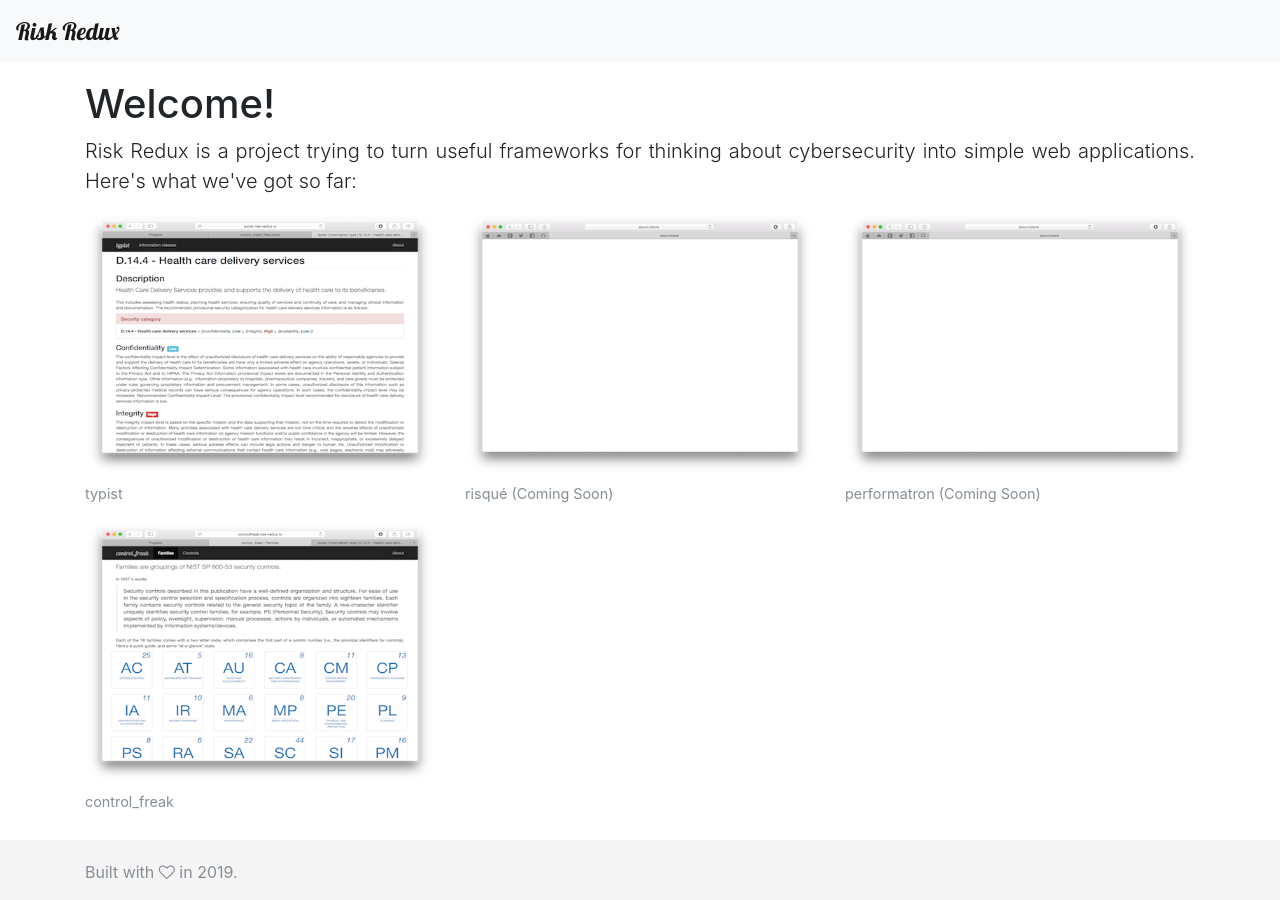
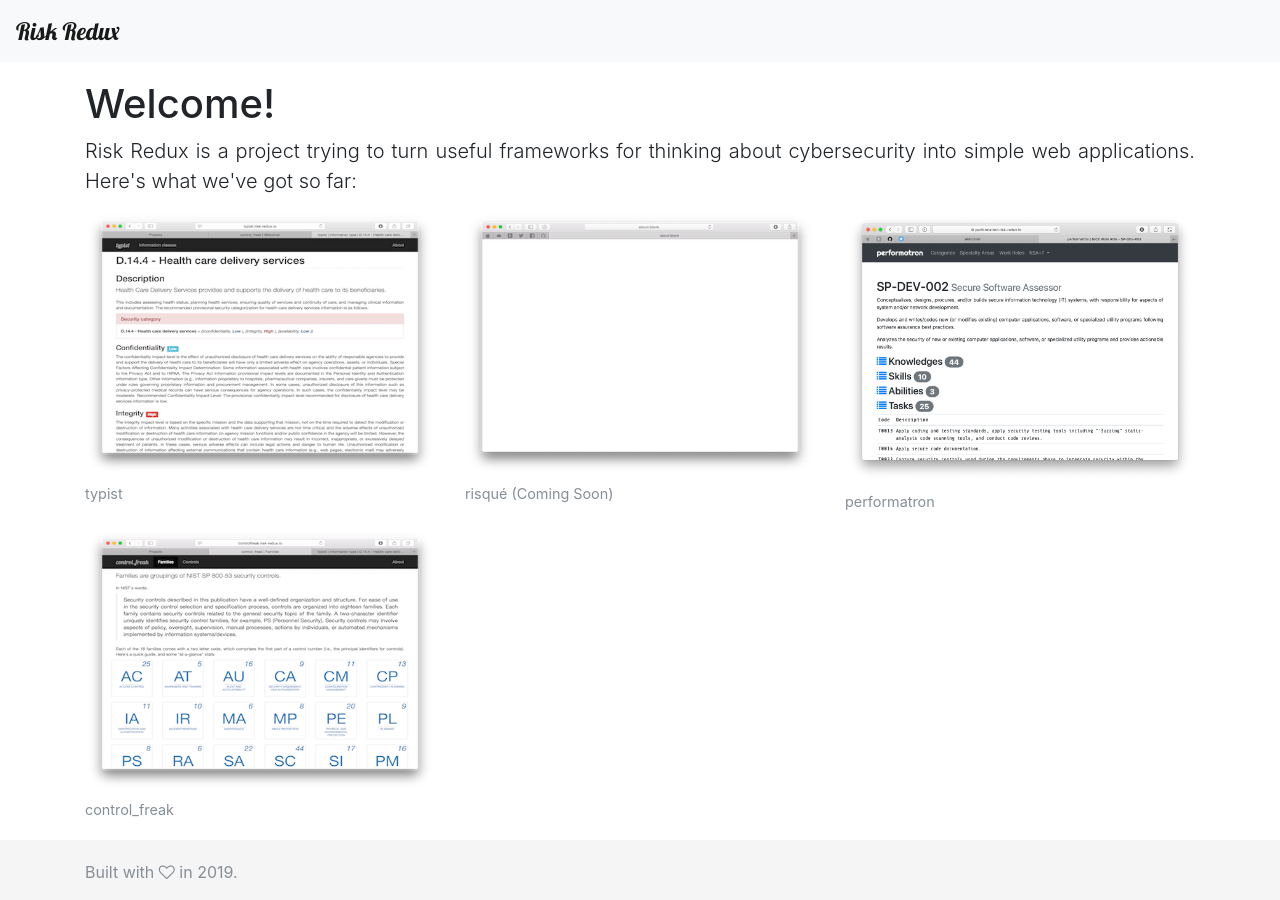
Before and after one commit to risk-redux/risk-redux.github.io, a Jekyll site: the page built from index.html, in a window 1280 px wide. Built offline with Jekyll 4.4.1, drawn with Linux system fonts in a browser that asks for light colours; nearby versions of some CDN libraries.

Commit message:
Added screen shot for performatron.

```diff
--- a/_config.yml
+++ b/_config.yml
@@ -11,7 +11,7 @@
 description: > # this means to ignore newlines until "baseurl:"
   Welcome to Risk Redux! [Neat stuff coming soon!]
 baseurl: "" # the subpath of your site, e.g. /blog
-url: "http://risk-redux.io" # the base hostname & protocol for your site
+url: "https://risk-redux.io" # the base hostname & protocol for your site
 twitter_username: egyptiankarim
 github_username:  egyptiankarim
 
--- a/_projects/performatron.markdown
+++ b/_projects/performatron.markdown
@@ -1,7 +1,7 @@
 ---
 layout: post
-title:  "performatron (Coming Soon)"
+title:  "performatron"
 app_url: "https://github.com/risk-redux/performatron"
-thumbnail: /images/placeholder.png
+thumbnail: /images/performatron.png
 tags:
 ---
```
Also changed, not shown: images/performatron.png (added).
